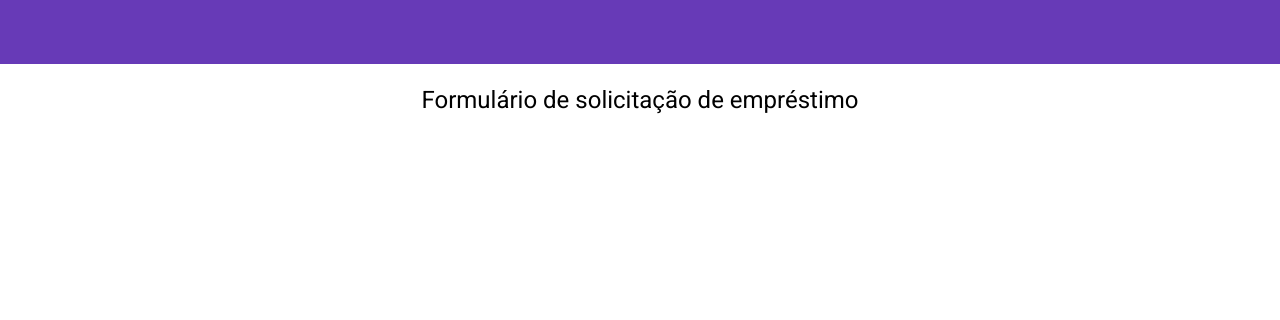
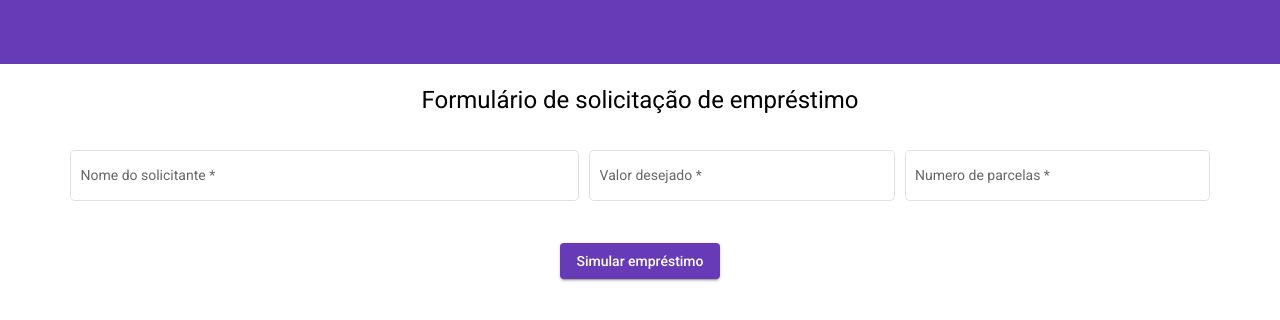
Before and after one commit to Gusta-Alves/srm, an Angular app: page / in a window 1280 px wide. Shown: the top 320 px of the page. Built offline with nearby package versions, Linux system fonts and the light colour scheme.

Commit message:
create emprestimo page

```diff
--- a/src/app/emprestimo/emprestimo.component.html
+++ b/src/app/emprestimo/emprestimo.component.html
@@ -1,3 +1,27 @@
 <section class="c-container c-emprestimo">
     <h1 class="c-emprestimo__title">Formulário de solicitação de empréstimo</h1>
+
+    <form class="c-form" [formGroup]="formGroup">
+        <div class="c-form__inputs">
+            <mat-form-field appearance="outline">
+                <mat-label>Nome do solicitante</mat-label>
+                <input matInput placeholder="João da Silva" formControlName="nome" required>
+                <mat-error *ngIf="formGroup.get('nome').getError('required')">Nome inválido</mat-error>
+              </mat-form-field>
+              <mat-form-field appearance="outline">
+                  <mat-label>Valor desejado</mat-label>
+                  <input matInput placeholder="R$0000.00" formControlName="valor" required>
+                  <mat-error *ngIf="formGroup.get('valor').getError('required')">Valor inválido</mat-error>
+                </mat-form-field>
+                <mat-form-field appearance="outline">
+                  <mat-label>Numero de parcelas</mat-label>
+                  <input type="number" matInput placeholder="36x" formControlName="parcelas" required>
+                  <mat-error *ngIf="formGroup.get('parcelas').getError('required')">Parcelas inválidas</mat-error>
+                </mat-form-field>
+        </div>
+          <div class="c-form__button-container">
+                <button mat-raised-button color="primary" class="c-form__button">Simular empréstimo</button>
+          </div>
+    </form>
+
 </section>
--- a/src/app/emprestimo/emprestimo.component.scss
+++ b/src/app/emprestimo/emprestimo.component.scss
@@ -3,5 +3,21 @@
 .c-emprestimo{
     &__title{
         text-align: center;
+        margin-bottom: 30px;
+    }
+    .c-form{
+        &__inputs{
+            display: grid;
+            grid-template-columns: 5fr 3fr 3fr;
+            grid-column-gap: 10px;
+            margin-bottom: 20px;
+            @media #{$mobile}{
+                grid-template-columns: 1fr;
+            }
+        }
+        &__button-container{
+            display: flex;
+            justify-content: center;
+        }
     }
 }
--- a/src/app/emprestimo/emprestimo.component.ts
+++ b/src/app/emprestimo/emprestimo.component.ts
@@ -1,4 +1,5 @@
 import { Component, OnInit } from '@angular/core';
+import { FormBuilder, FormGroup, Validators } from '@angular/forms';
 
 @Component({
   selector: 'app-emprestimo',
@@ -7,9 +8,20 @@ import { Component, OnInit } from '@angular/core';
 })
 export class EmprestimoComponent implements OnInit {
 
-  constructor() { }
+  formGroup: FormGroup;
+
+  constructor(private formBuilder: FormBuilder) { }
 
   ngOnInit(): void {
+    this.onBuildForm()
+  }
+
+  onBuildForm(){
+    this.formGroup = this.formBuilder.group({
+      nome: [null, Validators.required],
+      valor: [null, Validators.required],
+      parcelas: [null, Validators.required]
+    })
   }
 
 }
--- a/src/app/styles/common.scss
+++ b/src/app/styles/common.scss
@@ -1,3 +1,7 @@
+$mobile: "(max-width: 767px)";
+$xtablet: "(max-width: 992px)";
+$tablet: "(max-width: 1200px)";
+
 .c-container{
     margin: 0 auto;
 
```
Also changed, not shown: src/app/emprestimo/emprestimo.module.ts (+8 -2 lines).
